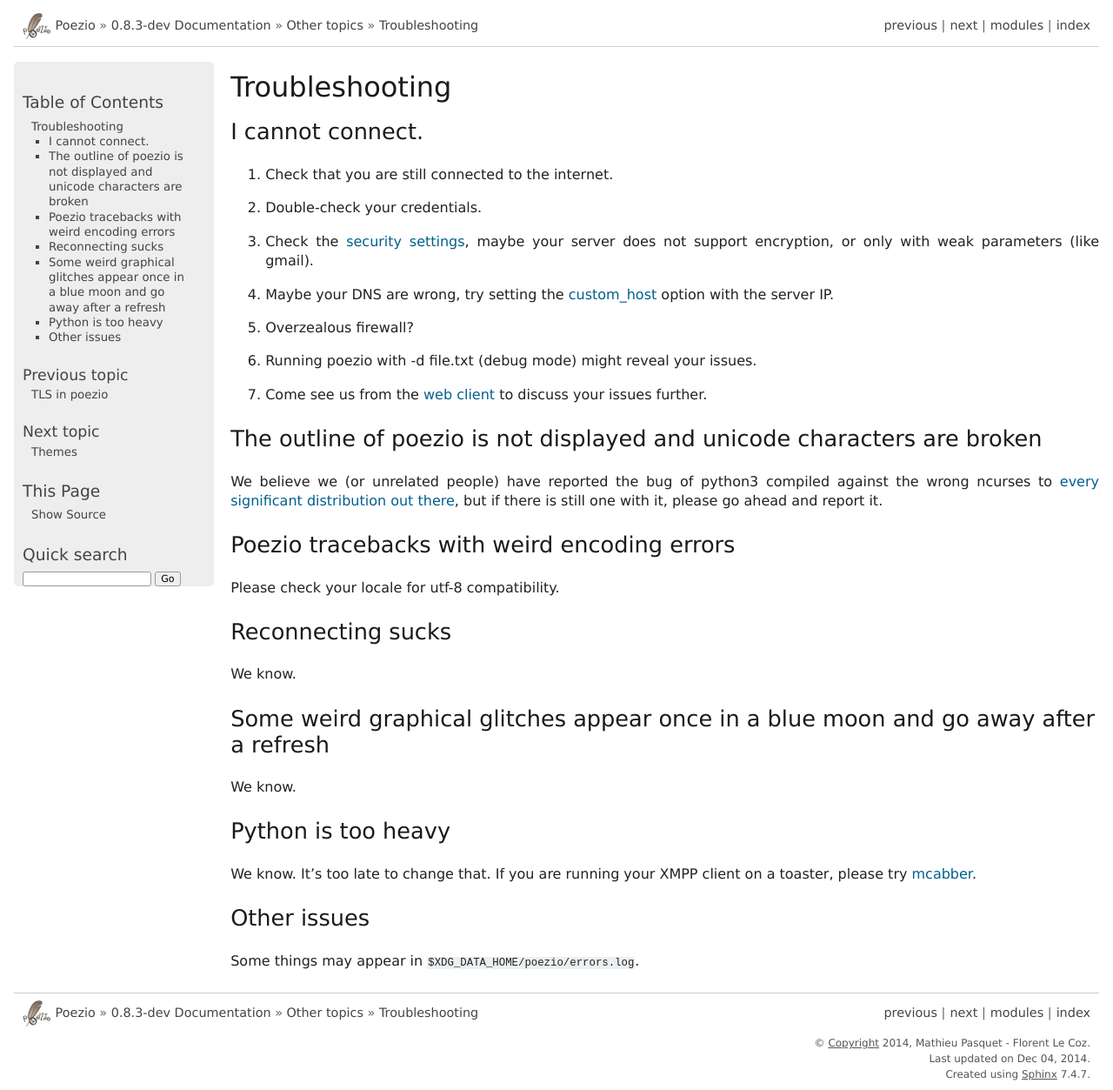
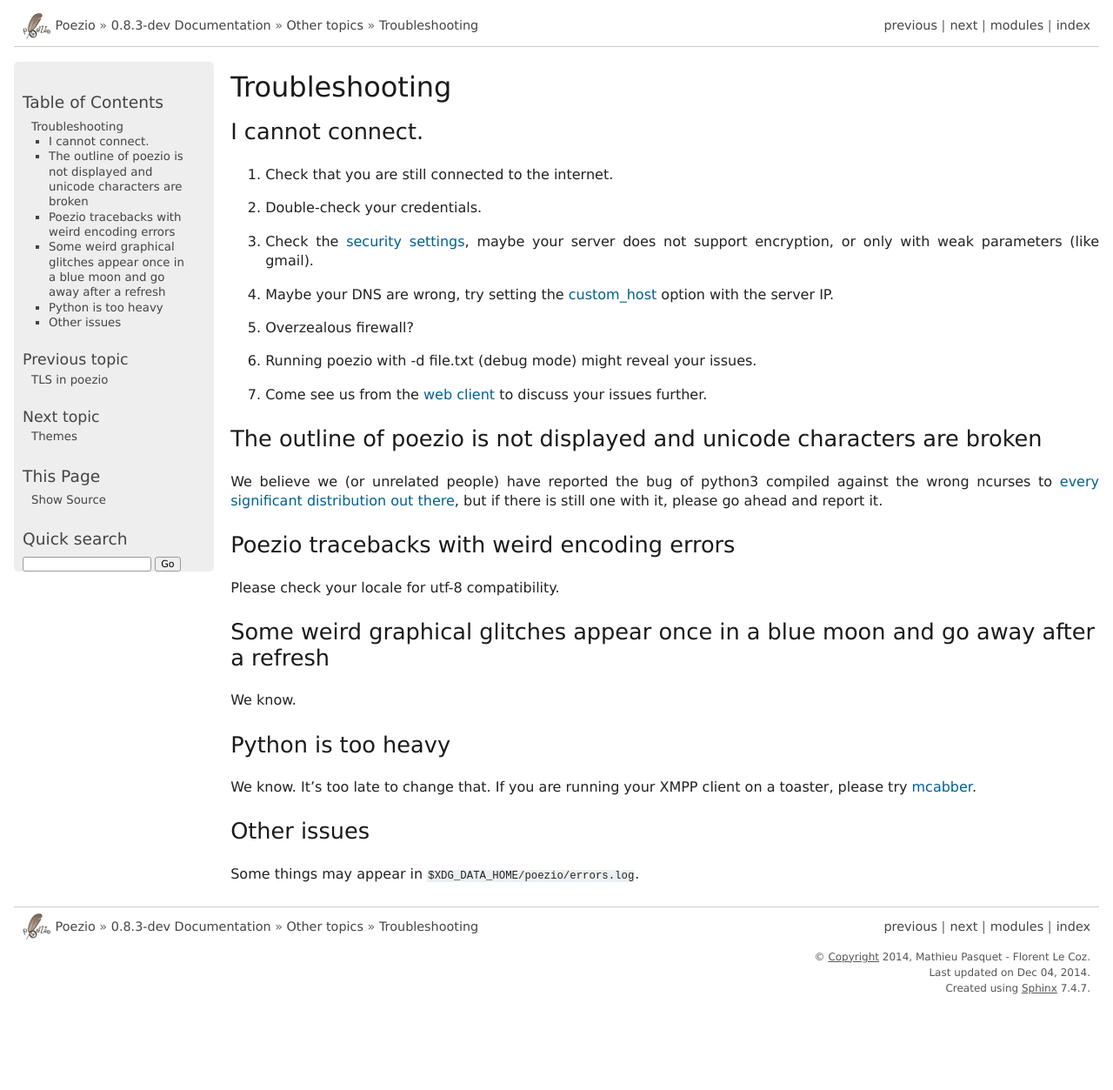
Before and after one commit to poezio/poezio, a Sphinx documentation site: the page built from doc/source/misc/troubleshooting.rst, in a window 1280 px wide and 1253 px high. Shown: the whole window at 87% size. Built offline with Sphinx 7.4.7, drawn with Linux system fonts in a browser that asks for light colours.

Commit message:
Reconnect doesn’t suck anymore

```diff
--- a/doc/source/misc/troubleshooting.rst
+++ b/doc/source/misc/troubleshooting.rst
@@ -23,10 +23,6 @@
 --------------------------------------------
 Please check your locale for utf-8 compatibility.
 
-Reconnecting sucks
-------------------
-We know.
-
 Some weird graphical glitches appear once in a blue moon and go away after a refresh
 ------------------------------------------------------------------------------------
 We know.
```
